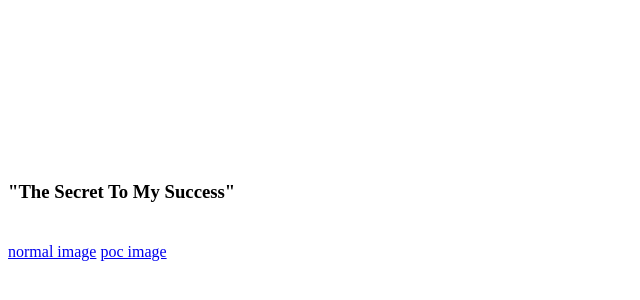
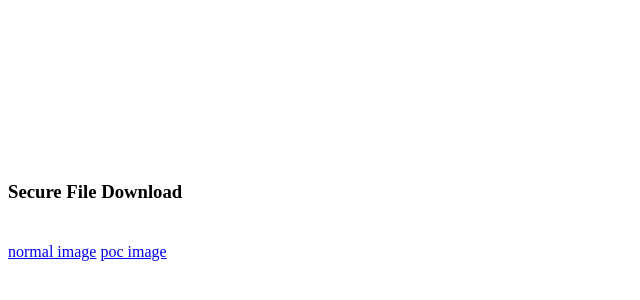
Before and after one commit to Favodar/SeriousAndLegitimateNews, a plain HTML site: page docs/index.html in a window 1280 px wide. Shown: the part 174-474 px from the top of the page, without its empty margins (0-640 px from the left). Drawn offline with Linux system fonts and the light colour scheme.

Commit message:
Update index.html

```diff
--- a/docs/index.html
+++ b/docs/index.html
@@ -12,7 +12,7 @@
         <div class="parallax-1"></div>
 
         <div class="parallax_text" style="top: 40%; position: absolute; padding-top: 1em;">
-            <h3><span title="RL"> "The Secret To My Success" <a style="font-size: 0.7em"><br><br></a> </span></h3>
+            <h3><span title="RL"> Secure File Download <a style="font-size: 0.7em"><br><br></a> </span></h3>
 
             <a href="reck_ostley.webp">normal image</a>
 <a href="replicatevalue_poc.webp">poc image</a>
```
